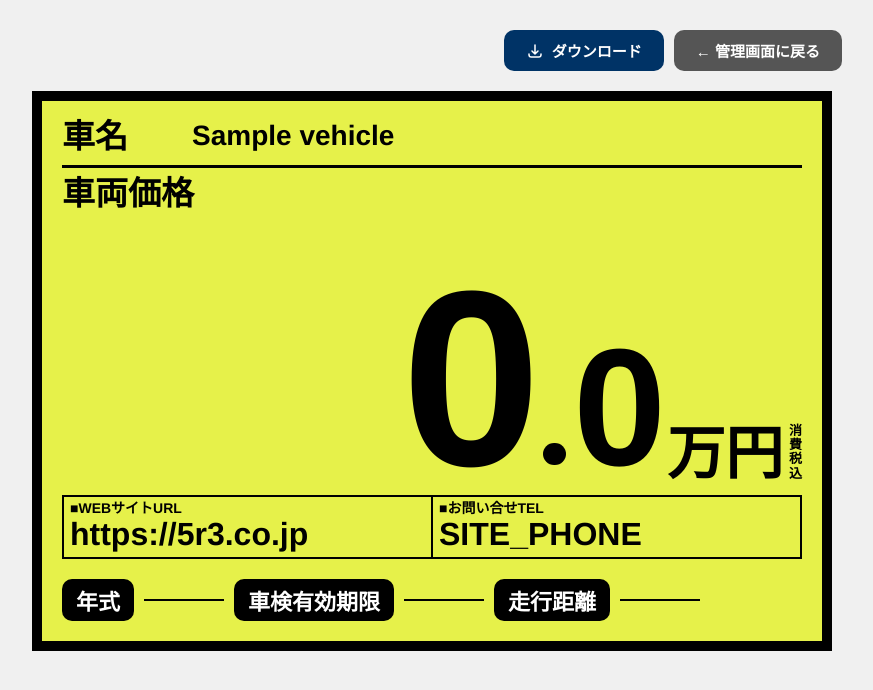
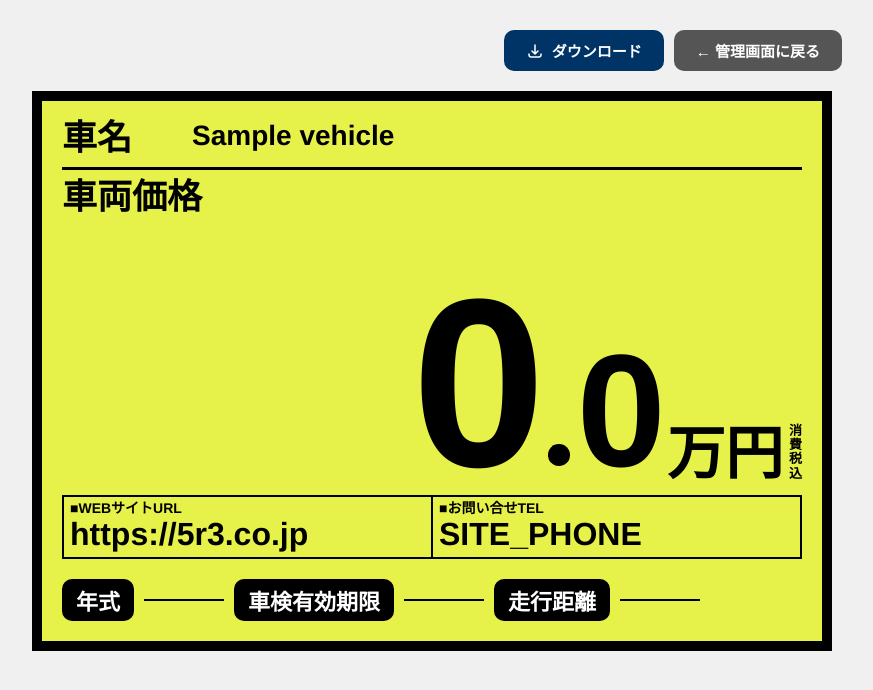
Before and after one commit to norisurf/5r3_php, a PHP site: page /price_bord.php?id=1 in a window 1280 px wide. Shown: the top 690 px of the page, without its empty margins (208-1081 px from the left). Run offline with PHP 8.4, Linux system fonts and the light colour scheme; a user stored in the database is signed in; tables that the repository leaves empty hold one stand-in row (values such as "Sample post"); a stand-in replaces the project's code that opens the database connection; some libraries are stand-ins or nearby versions.

Commit message:
価格プレート

```diff
--- a/public_html/price_bord.php
+++ b/public_html/price_bord.php
@@ -138,7 +138,7 @@
         }
 
         .label-car {
-            font-size: 33px;
+            font-size: 35px;
             line-height: 1.2;
             white-space: nowrap;
             flex-shrink: 0;
@@ -160,7 +160,7 @@
         }
 
         .label-price {
-            font-size: 33px;
+            font-size: 35px;
             line-height: 1.2;
             white-space: nowrap;
         }
@@ -176,7 +176,7 @@
         }
 
         .price-number {
-            font-size: 250px;
+            font-size: 240px;
             line-height: 0.9;
             letter-spacing: -0.02em;
             flex-shrink: 0;
```
